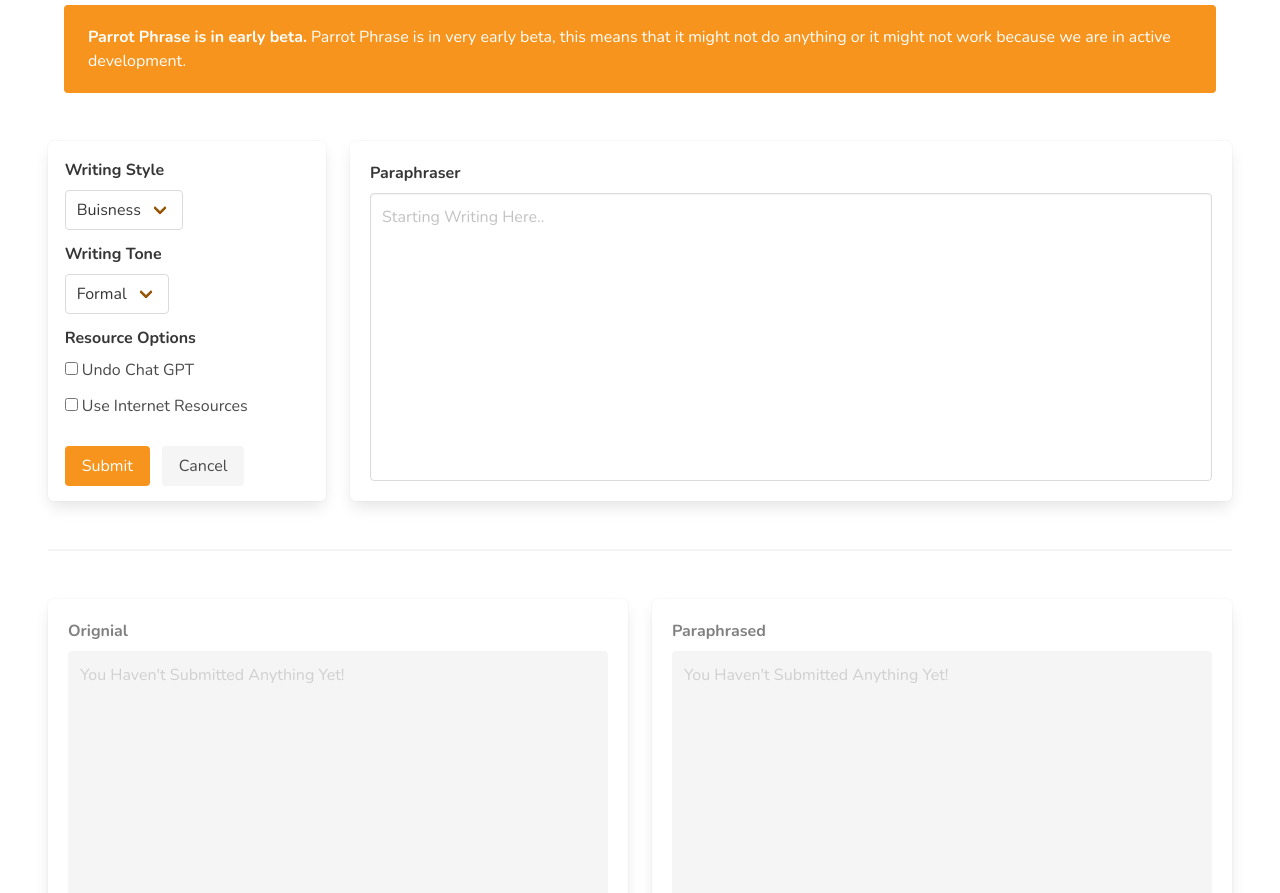
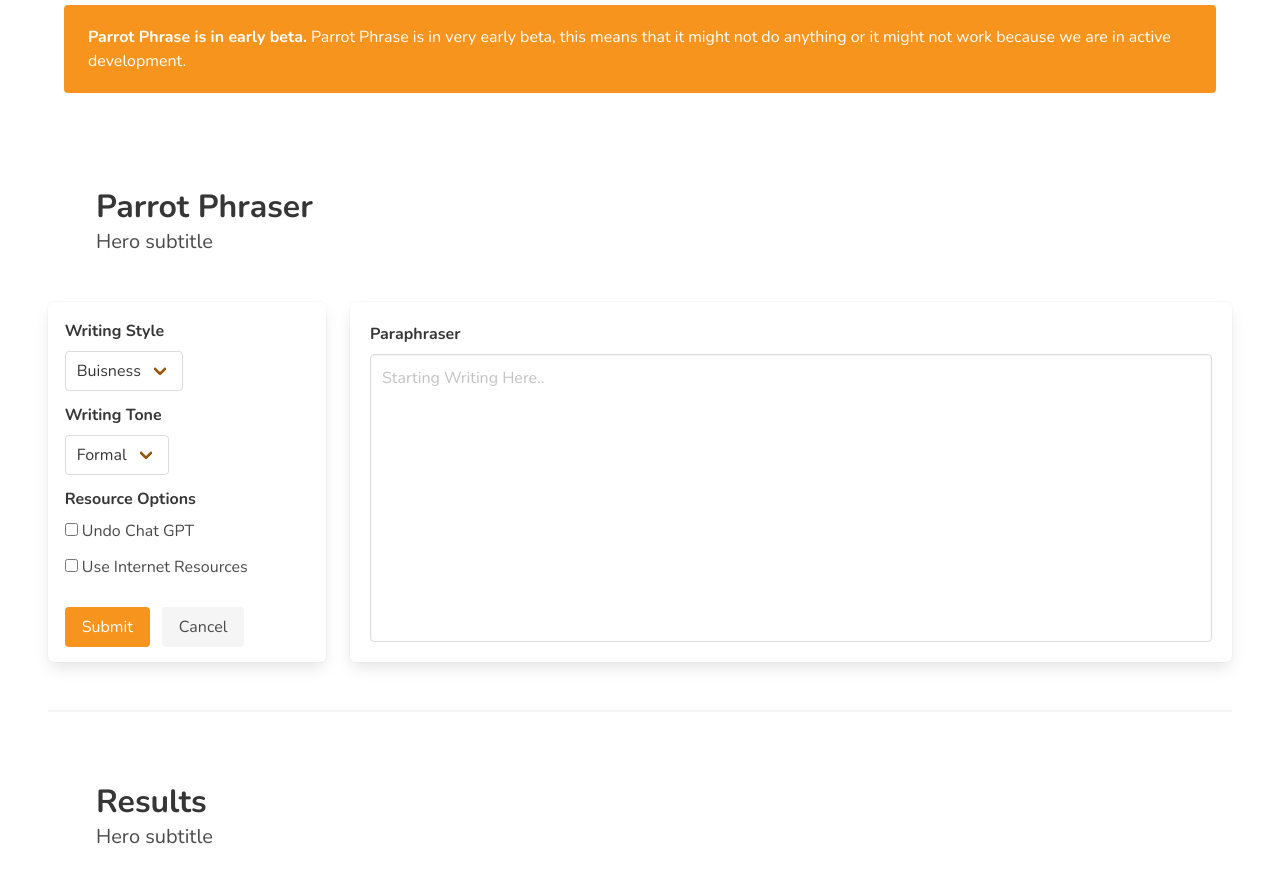
Before and after one commit to Carbon-Dev-Labs/ParrotPhrase, a website: page tools/paraphraser.html in a window 1280 px wide. Shown: the part 59-952 px from the top of the page. Drawn offline with nearby package versions, Linux system fonts and the light colour scheme.

Commit message:
Move page

```diff
--- a/tools/paraphraser.html
+++ b/tools/paraphraser.html
@@ -92,6 +92,17 @@
     </div>
 
     <section class="section">
+        <section class="hero" id="rephraser">
+            <div class="hero-body">
+                <p class="title">
+                    Parrot Phraser
+                </p>
+                <p class="subtitle">
+                    Hero subtitle
+                </p>
+            </div>
+        </section>
+
         <form id="phraserForm">
             <div class="columns">
 
@@ -182,6 +193,17 @@
         <br>
         <hr id="divider">
 
+        <section class="hero" id="results">
+            <div class="hero-body">
+                <p class="title">
+                    Results
+                </p>
+                <p class="subtitle">
+                    Hero subtitle
+                </p>
+            </div>
+        </section>
+
         <div class="box" id="isFetchingBox" style="display: none;">
             <progress class="progress is-small is-primary" max="100">30%</progress>
         </div>
@@ -220,8 +242,9 @@
         async function sendtoPhraser(event) {
             event.preventDefault();
 
+            history.pushState('', '', '#results');
+
             document.getElementById('isFetchingBox').style.display = 'block'
-            document.getElementById('divider').style.display = 'none'
 
             const form = event.currentTarget;
             let formData = new FormData()
@@ -241,7 +264,6 @@
             let res = await get.json()
 
             document.getElementById('isFetchingBox').style.display = 'none'
-            document.getElementById('divider').style.display = 'block'
 
             console.log(res)
 
```
